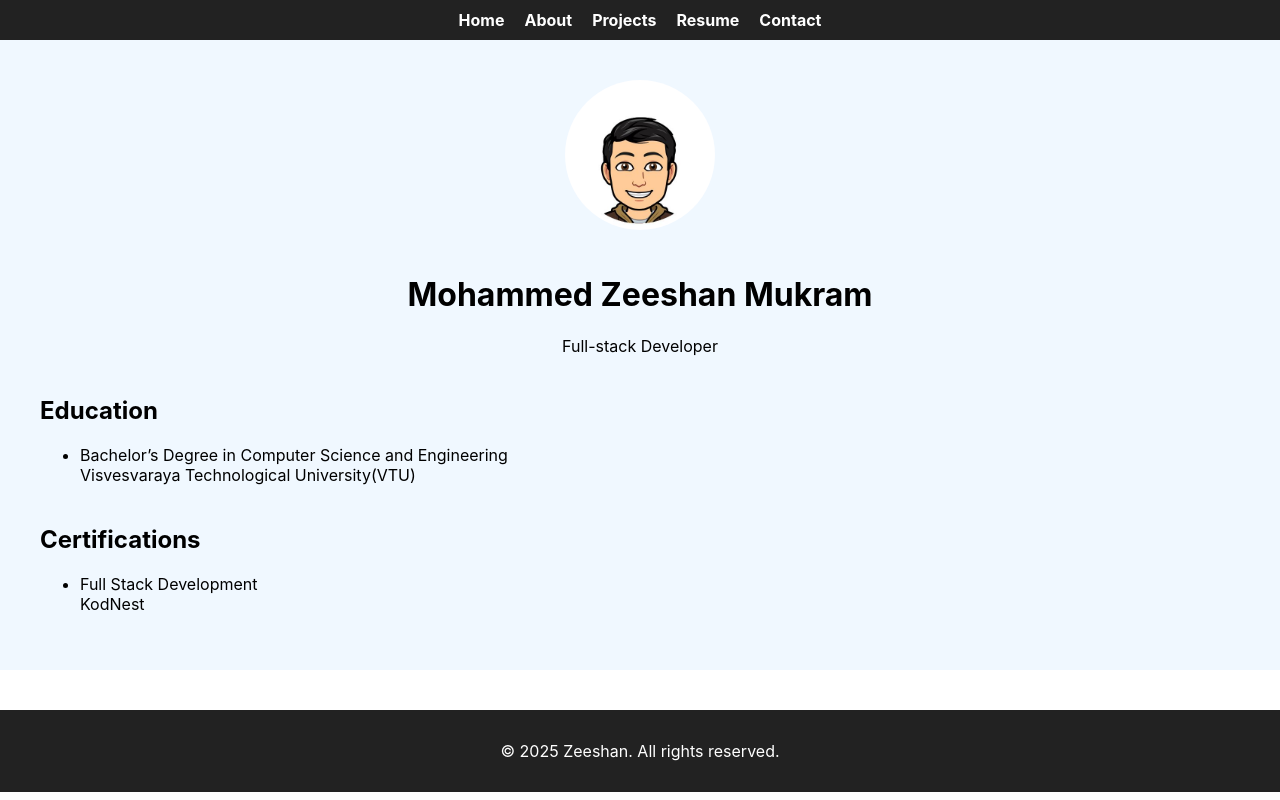
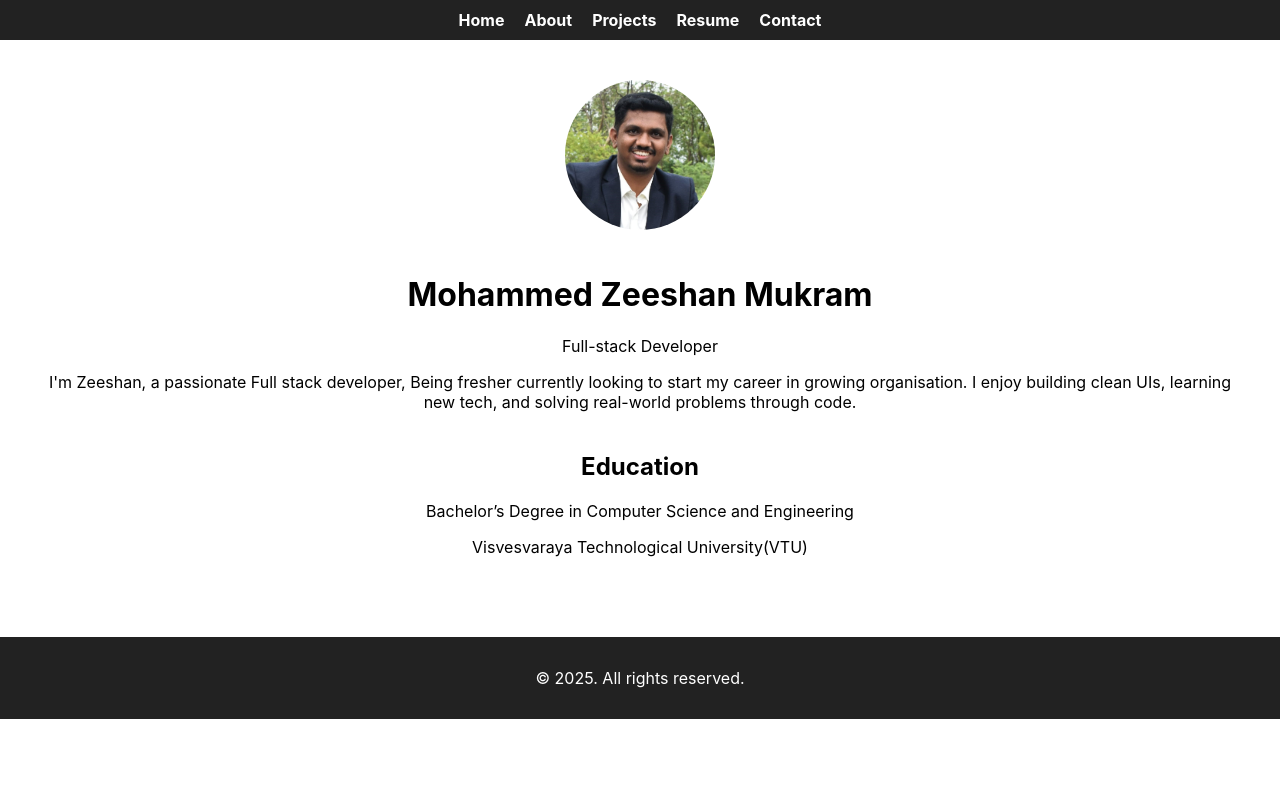
Before and after one commit to Zeeshan0610/zeeshan-portfolio, a React (Create React App) app: page / in a window 1280 px wide. Built offline with nearby package versions, Linux system fonts and the light colour scheme.

Commit message:
Updated About, Home, and Projects pages

```diff
--- a/src/components/Footer.jsx
+++ b/src/components/Footer.jsx
@@ -3,7 +3,7 @@ import "./Footer.css";
 function Footer() {
   return (
     <footer className="footer">
-      <p>&copy; {new Date().getFullYear()} Zeeshan. All rights reserved.</p>
+      <p>&copy; {new Date().getFullYear()}. All rights reserved.</p>
     </footer>
   );
 }
--- a/src/pages/About.css
+++ b/src/pages/About.css
@@ -3,7 +3,6 @@
   margin: 0 auto;
   padding: 40px 20px;
   line-height: 1.8;
-  background-color: aliceblue;
 }
 
 .about-section {
--- a/src/pages/About.jsx
+++ b/src/pages/About.jsx
@@ -5,7 +5,7 @@ function About() {
     <div className="about-container">
       <h1>About Me</h1>
       <p>
-        I'm Zeeshan, a passionate web developer currently exploring React and full-stack development.
+        I'm Zeeshan, a passionate Full stack developer, Being fresher currently looking to start my career in growing organisation.
         I enjoy building clean UIs, learning new tech, and solving real-world problems through code.
       </p>
 
@@ -22,7 +22,7 @@ function About() {
       <div className="about-section">
         <h2>Interests</h2>
         <p>
-          I’m curious about tech trends, AI, and building user-focused web applications.
+          I’m curious about tech trends, AI, and building user-focused full stack applications.
           I also love collaborating on projects that teach me something new!
         </p>
       </div>
--- a/src/pages/Contact.jsx
+++ b/src/pages/Contact.jsx
@@ -4,13 +4,12 @@ function Contact() {
   return (
     <div className="contact-container">
       <h1>Contact Me</h1>
-      <p>Feel free to reach out via email or connect on GitHub!</p>
+      <p>Feel free to reach out via email or Call!</p>
 
       <div className="contact-links">
-        <p>Email: <a href="mailto:your.email@example.com">your.email@example.com</a></p>
-        <p>GitHub: <a href="https://github.com/your-username" target="_blank" rel="noopener noreferrer">github.com/your-username</a></p>
-        {/* Optional */}
-        <p>LinkedIn: <a href="https://linkedin.com/in/your-profile" target="_blank" rel="noopener noreferrer">linkedin.com/in/your-profile</a></p>
+        <p>Email: <a href="mailto:your.email@example.com">Zeeshan.mukram6@gmail.com</a></p>
+        <p>Mobile No(WhatsApp): 9066852215</p>
+        <p>LinkedIn: <a href="https://linkedin.com/in/your-profile" target="_blank" rel="noopener noreferrer">https://www.linkedin.com/in/mohammed-zeeshan-mukram-348489260</a></p>
       </div>
     </div>
   );
--- a/src/pages/Home.css
+++ b/src/pages/Home.css
@@ -1,7 +1,6 @@
 .home-container {
   text-align: center;
   padding: 40px;
-  background-color:aliceblue;
 }
 
 .profile-pic {
@@ -14,5 +13,5 @@
 
 .section {
   margin-top: 40px;
-  text-align: left;
+  text-align: center;
 }
--- a/src/pages/Home.jsx
+++ b/src/pages/Home.jsx
@@ -11,22 +11,20 @@ function Home() {
       <h1>Mohammed Zeeshan Mukram</h1>
       <p>Full-stack Developer</p>
 
-      <div className="section">
-        <h2>Education</h2>
-        <ul>
-          <li>Bachelor’s Degree in Computer Science and Engineering </li>
-              Visvesvaraya Technological University(VTU)
-        </ul>
+      <div className="about">
+        <p>
+        I'm Zeeshan, a passionate Full stack developer, Being fresher currently looking to start my career in growing organisation.
+        I enjoy building clean UIs, learning new tech, and solving real-world problems through code.
+      </p>
       </div>
 
       <div className="section">
-        <h2>Certifications</h2>
-        <ul>
-          <li>Full Stack Development</li>
-          KodNest
-        </ul>
+        <h2>Education</h2>
+          <p>Bachelor’s Degree in Computer Science and Engineering </p>
+              Visvesvaraya Technological University(VTU)
       </div>
-    </div>
+      </div>
+
   );
 }
 
--- a/src/pages/Resume.jsx
+++ b/src/pages/Resume.jsx
@@ -16,16 +16,13 @@ function Resume() {
 
       <div className="timeline">
         <div className="timeline-item">
-          <h3>Bachelor’s Degree in [Your Major]</h3>
-          <p>[Your University] — [Year]</p>
+          <h3>Bachelor’s Degree in Computer Science and Engineering</h3>
+          <p>Visvesvaraya Technological University — [2020-2024]</p>
         </div>
-        <div className="timeline-item">
-          <h3>Frontend Projects</h3>
-          <p>React, HTML, CSS, JS — 2024–2025</p>
-        </div>
+
         <div className="timeline-item">
           <h3>Learning Full-Stack</h3>
-          <p>Java, React, GitHub — Ongoing</p>
+          <p>Java, React, HTML, CSS, JavaScript GitHub — Ongoing</p>
         </div>
       </div>
     </div>
```
Also changed, not shown: public/profile.jpg.
